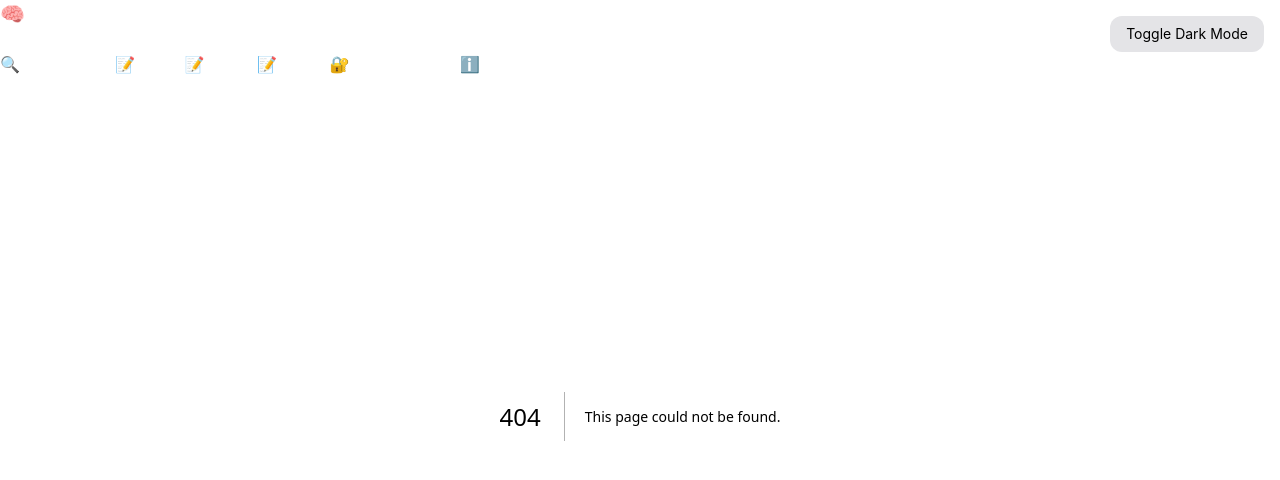
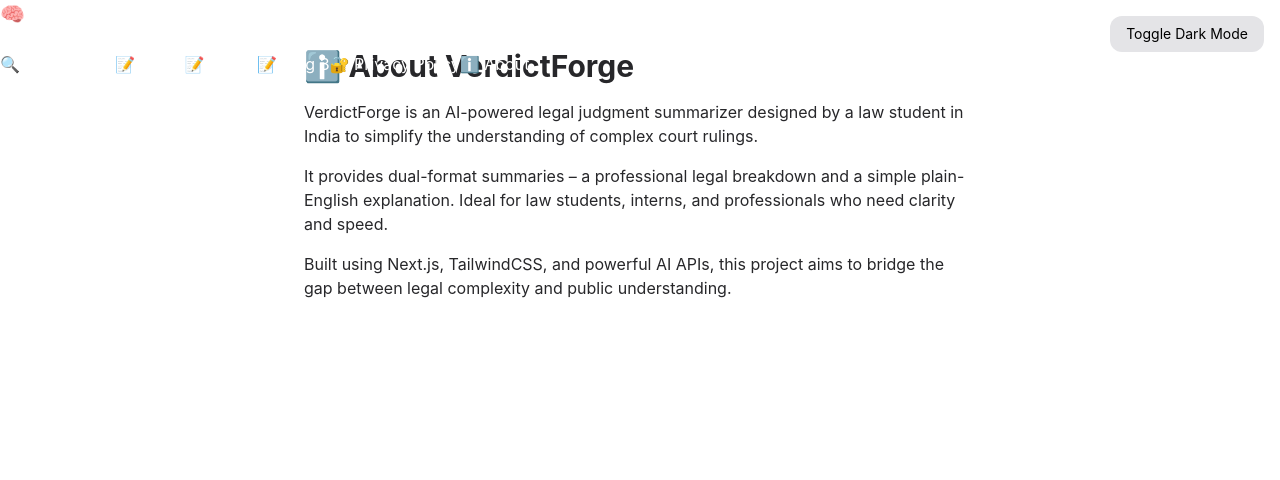
Before and after one commit to ParthivmMS/verdictforge-clean, a Next.js app: page /about in a window 1280 px wide. Before the commit this address had no page. Shown: the top 480 px of the page. Built offline with nearby package versions, Linux system fonts and the light colour scheme.

Commit message:
Create about.tsx

```diff
--- /dev/null
+++ b/pages/about.tsx
@@ -0,0 +1,24 @@
+// pages/about.tsx
+import Head from 'next/head';
+
+export default function About() {
+  return (
+    <>
+      <Head>
+        <title>About – VerdictForge</title>
+      </Head>
+      <div className="max-w-2xl mx-auto mt-8 text-zinc-800 dark:text-zinc-200">
+        <h1 className="text-3xl font-bold mb-4">ℹ️ About VerdictForge</h1>
+        <p className="mb-4">
+          VerdictForge is an AI-powered legal judgment summarizer designed by a law student in India to simplify the understanding of complex court rulings.
+        </p>
+        <p className="mb-4">
+          It provides dual-format summaries – a professional legal breakdown and a simple plain-English explanation. Ideal for law students, interns, and professionals who need clarity and speed.
+        </p>
+        <p className="mb-4">
+          Built using Next.js, TailwindCSS, and powerful AI APIs, this project aims to bridge the gap between legal complexity and public understanding.
+        </p>
+      </div>
+    </>
+  );
+}
```
